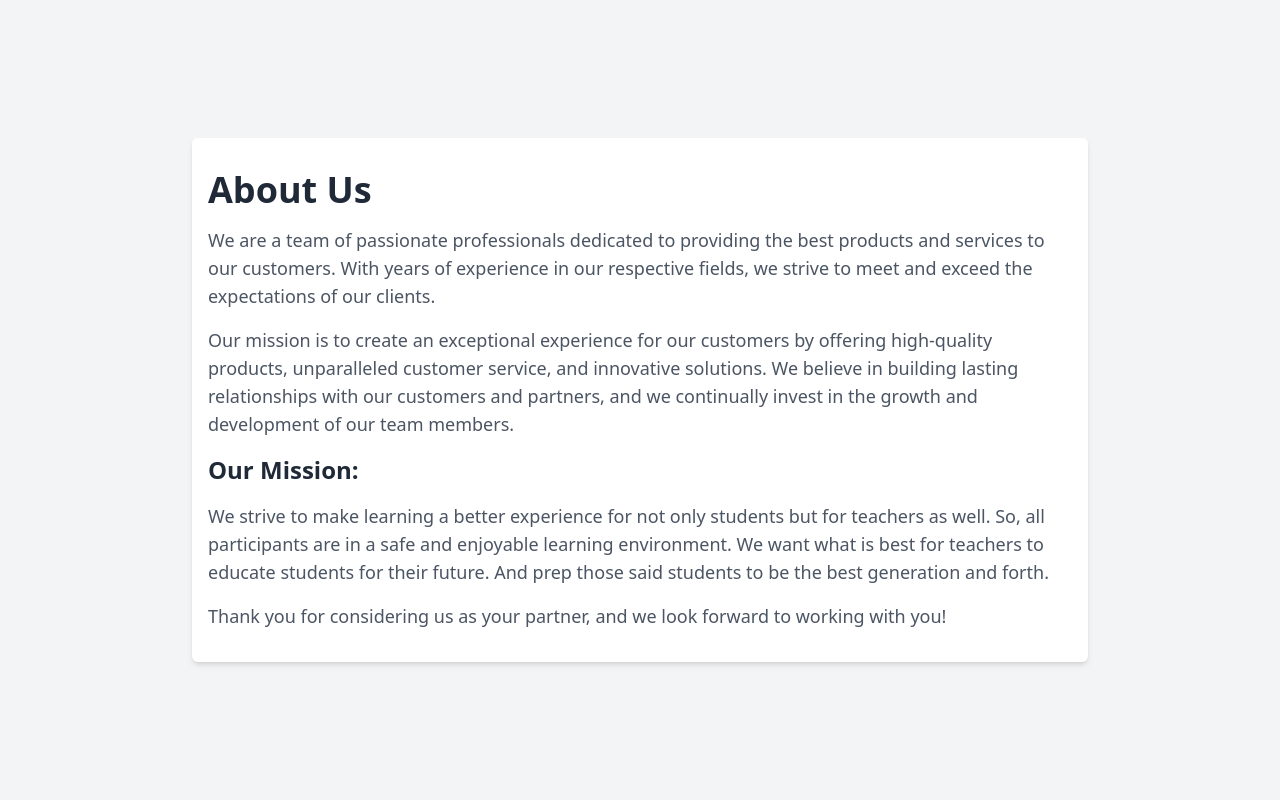
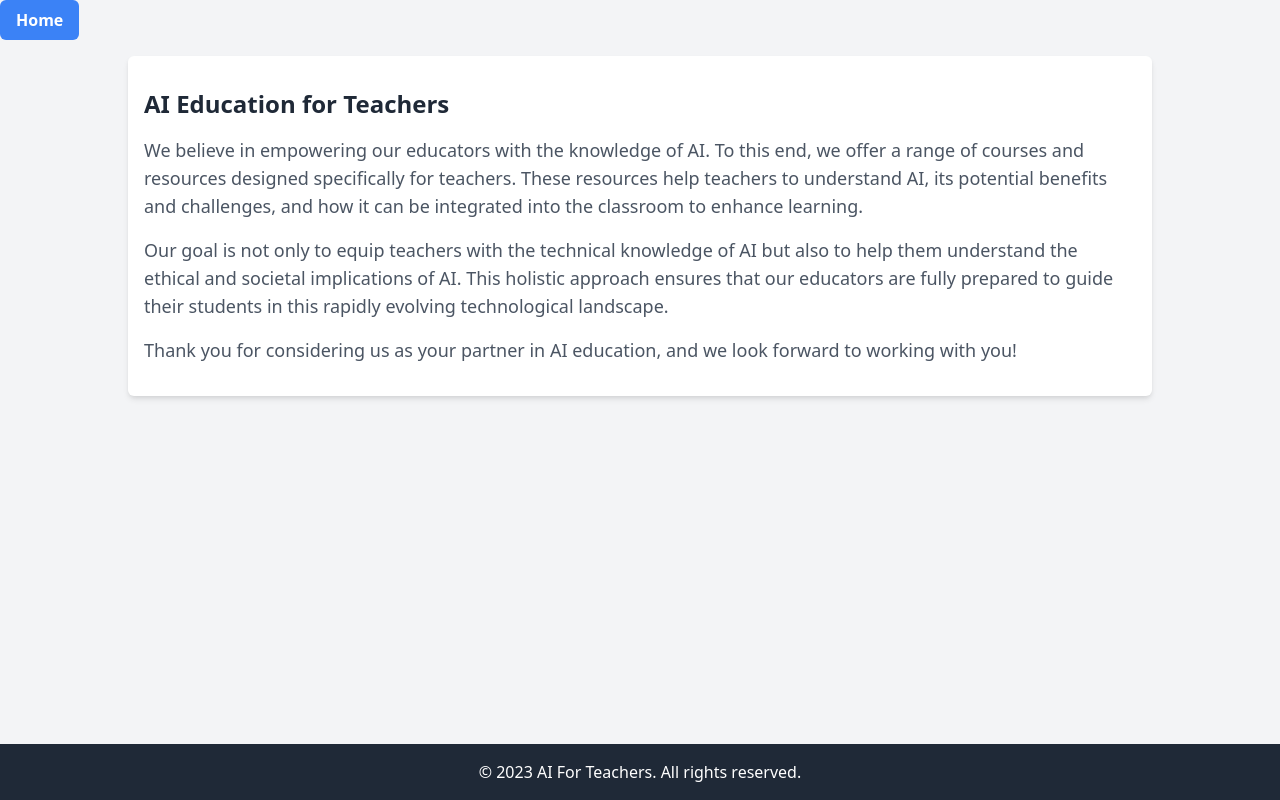
Before and after one commit to Samuel-Okongo/next.js, a Next.js app: page /aboutus in a window 1280 px wide. Built offline with nearby package versions, Linux system fonts and the light colour scheme.

Commit message:
updated about page

```diff
--- a/src/pages/aboutus.tsx
+++ b/src/pages/aboutus.tsx
@@ -1,34 +1,91 @@
-// pages/about.tsx
-
 import React from 'react';
 import Head from 'next/head';
+import { useRouter } from 'next/router';
+
 
 const About: React.FC = () => {
+ const router = useRouter();
+
+
  return (
    <>
      <Head>
        <title>About Us</title>
      </Head>
      <div className="min-h-screen flex flex-col items-center justify-center bg-gray-100">
+       <button
+         onClick={() => router.push('/')}
+         className="self-start bg-blue-500 hover:bg-blue-700 text-white font-bold py-2 px-4 rounded mb-4"
+       >
+         Home
+       </button>
        <div className="max-w-4xl px-4 py-8 bg-white shadow-md rounded-md">
-          <h1 className="text-4xl font-bold text-gray-800 mb-4">About Us</h1>
+         {/* Your existing code */}
+         <h2 className="text-2xl font-bold text-gray-800 mb-4">AI Education for Teachers</h2>
          <p className="text-gray-600 text-lg mb-4">
-            We are a team of passionate professionals dedicated to providing the best products and services to our customers. With years of experience in our respective fields, we strive to meet and exceed the expectations of our clients.
+           We believe in empowering our educators with the knowledge of AI. To this end, we offer a range of courses and resources designed specifically for teachers. These resources help teachers to understand AI, its potential benefits and challenges, and how it can be integrated into the classroom to enhance learning.
          </p>
          <p className="text-gray-600 text-lg mb-4">
-            Our mission is to create an exceptional experience for our customers by offering high-quality products, unparalleled customer service, and innovative solutions. We believe in building lasting relationships with our customers and partners, and we continually invest in the growth and development of our team members.
-          </p>
-          <h2 className="text-2xl font-bold text-gray-800 mb-4">Our Mission:</h2>
-          <p className="text-gray-600 text-lg mb-4">
-            We strive to make learning a better experience for not only students but for teachers as well. So, all participants are in a safe and enjoyable learning environment. We want what is best for teachers to educate students for their future. And prep those said students to be the best generation and forth.
+           Our goal is not only to equip teachers with the technical knowledge of AI but also to help them understand the ethical and societal implications of AI. This holistic approach ensures that our educators are fully prepared to guide their students in this rapidly evolving technological landscape.
          </p>
          <p className="text-gray-600 text-lg">
-            Thank you for considering us as your partner, and we look forward to working with you!
+           Thank you for considering us as your partner in AI education, and we look forward to working with you!
          </p>
        </div>
+       <footer className="mt-auto py-4 bg-gray-800 w-full text-center">
+         <p className="text-white">© 2023 AI For Teachers. All rights reserved.</p>
+       </footer>
+
+
+       <style jsx>{`
+         .min-h-screen {
+           min-height: 100vh;
+           display: flex;
+           flex-direction: column;
+           align-items: center;
+           justify-content: center;
+           background-color: #F3F4F6;
+         }
+
+
+         .max-w-4xl {
+           max-width: 1024px;
+           padding: 2rem 1rem;
+           background-color: white;
+           box-shadow: 0 4px 6px -1px rgba(0, 0, 0, 0.1), 0 2px 4px -1px rgba(0, 0, 0, 0.06);
+           border-radius: 0.375rem;
+         }
+
+
+         button {
+           align-self: flex-start;
+           background-color: #3B82F6;
+           color: white;
+           font-weight: 700;
+           padding: 0.5rem 1rem;
+           border-radius: 0.375rem;
+           margin-bottom: 1rem;
+           cursor: pointer;
+         }
+
+
+         button:hover {
+           background-color: #2563EB;
+         }
+
+
+         footer {
+           margin-top: auto;
+           padding: 1rem 0;
+           background-color: #1F2937;
+           width: 100%;
+           text-align: center;
+         }
+       `}</style>
      </div>
    </>
  );
 };
 
+
 export default About;
```
Lines whose indentation alone changed are shown as unchanged.
